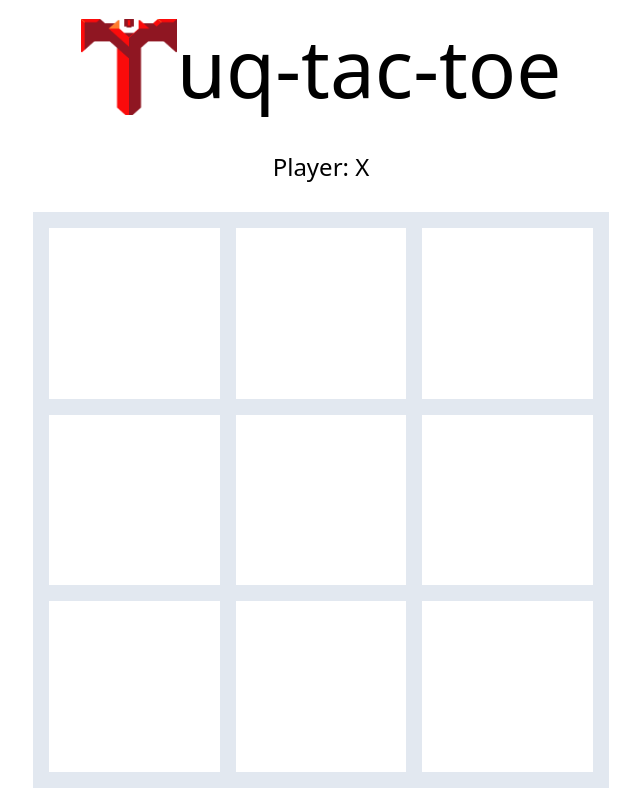
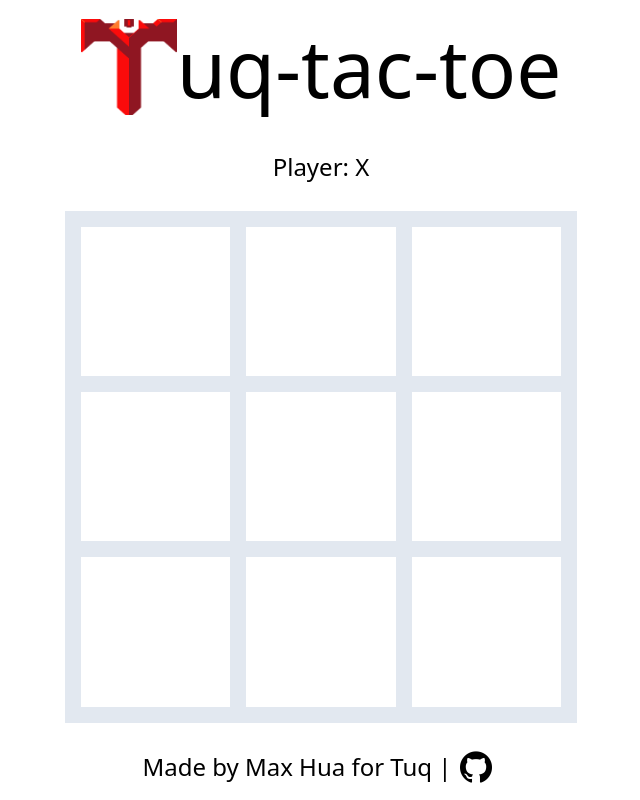
Before and after one commit to BleakBubbles/tuq-tac-toe, a React (Create React App) app: page / in a window 1280 px wide. Shown: the whole page, without its empty margins (319-959 px from the left). Built offline with nearby package versions, Linux system fonts and the light colour scheme.

Commit message:
Fixed tie game bug and added signature

```diff
--- a/src/App.js
+++ b/src/App.js
@@ -1,12 +1,20 @@
 import Board from "./components/Board.js";
 import Title from "./components/Title.js";
 
+import github from "./assets/github.png"
+
 function App() {
   return (
-    <div className="w-screen h-screen grid grid-rows-12 place-items-center">
+    <div className="w-[100dvw] h-[100dvh] grid grid-rows-12 place-items-center">
       <Title />
       <Board />
-      <div></div>
+      <div className="row-span-1 flex flex-row items-center justify-items-end text-[3dvh]">
+        Made by Max Hua for Tuq {" "}
+        |
+        <a href="https://github.com/BleakBubbles/tuq-tac-toe" className="cursor-pointer p-[1dvh]" target="_blank" rel="noopener noreferrer">
+          <img className="size-[4dvh]" src={github} alt="Github Repository" />
+        </a>
+      </div>
     </div>
   );
 }
--- a/src/components/Board.js
+++ b/src/components/Board.js
@@ -29,6 +29,7 @@ export default function Board() {
                     newBoard[i * 3 + 1].won = true;
                     newBoard[i * 3 + 2].won = true;
                     setBoard(newBoard);
+                    return;
                 }
             }
             //check columns
@@ -40,6 +41,7 @@ export default function Board() {
                     newBoard[i + 3].won = true;
                     newBoard[i + 6].won = true;
                     setBoard(newBoard);
+                    return;
                 }
             }
             //check diagonals
@@ -50,6 +52,7 @@ export default function Board() {
                 newboard[4].won = true;
                 newboard[8].won = true;
                 setBoard(newboard);
+                return;
             } else if (board[2].player && board[2].player === board[4].player && board[4].player === board[6].player) {
                 setWinner(board[2].player);
                 const newBoard = board.slice();
@@ -57,9 +60,10 @@ export default function Board() {
                 newBoard[4].won = true;
                 newBoard[6].won = true;
                 setBoard(newBoard)
+                return;
             }
             //check tie
-            if (!winner && board.every(tile => tile.player)) {
+            if (board.every(tile => tile.player)) {
                 setWinner(-1);
             }
         }
@@ -75,12 +79,11 @@ export default function Board() {
                 }
             })
         );
-        console.log(player1);
         setPlayer1(!player1);
     }
     return (
         <>
-            {winner ? <div className="absolute grid grid-rows-1 place-items-center z-10 w-full h-full backdrop-blur-[1vh]">
+            {winner ? <div className="absolute grid grid-rows-1 place-items-center z-10 w-[100vw] h-[100vh] backdrop-blur-[1vh]">
                 <div className="bg-slate-100 drop-shadow-[2vh] w-[36vh] h-[24vh] grid grid-rows-2 place-items-center text-[5vh] rounded-[2vh]">
                     {winner > 0 ?
                     (winner === 1 ? "X wins!" : "O wins!") : "It's a tie!"}
@@ -97,7 +100,7 @@ export default function Board() {
             <div className="text-[3vh]">
                 Player: {player1 ? "X" : "O"}
             </div>
-            <div className="size-[72vh] row-span-9 grid grid-rows-3 grid-cols-3 place-items-center border-[1vh] border-slate-200">
+            <div className="size-[64vh] row-span-8 grid grid-rows-3 grid-cols-3 place-items-center border-[1vh] border-slate-200">
                 {board.map((space) => {
                     return <Tile key={space.id} player={space.player} won={space.won} handleClick={() => handleClick(space)} />;
                 })}
```
Also changed, not shown: src/assets/github.png (added).
